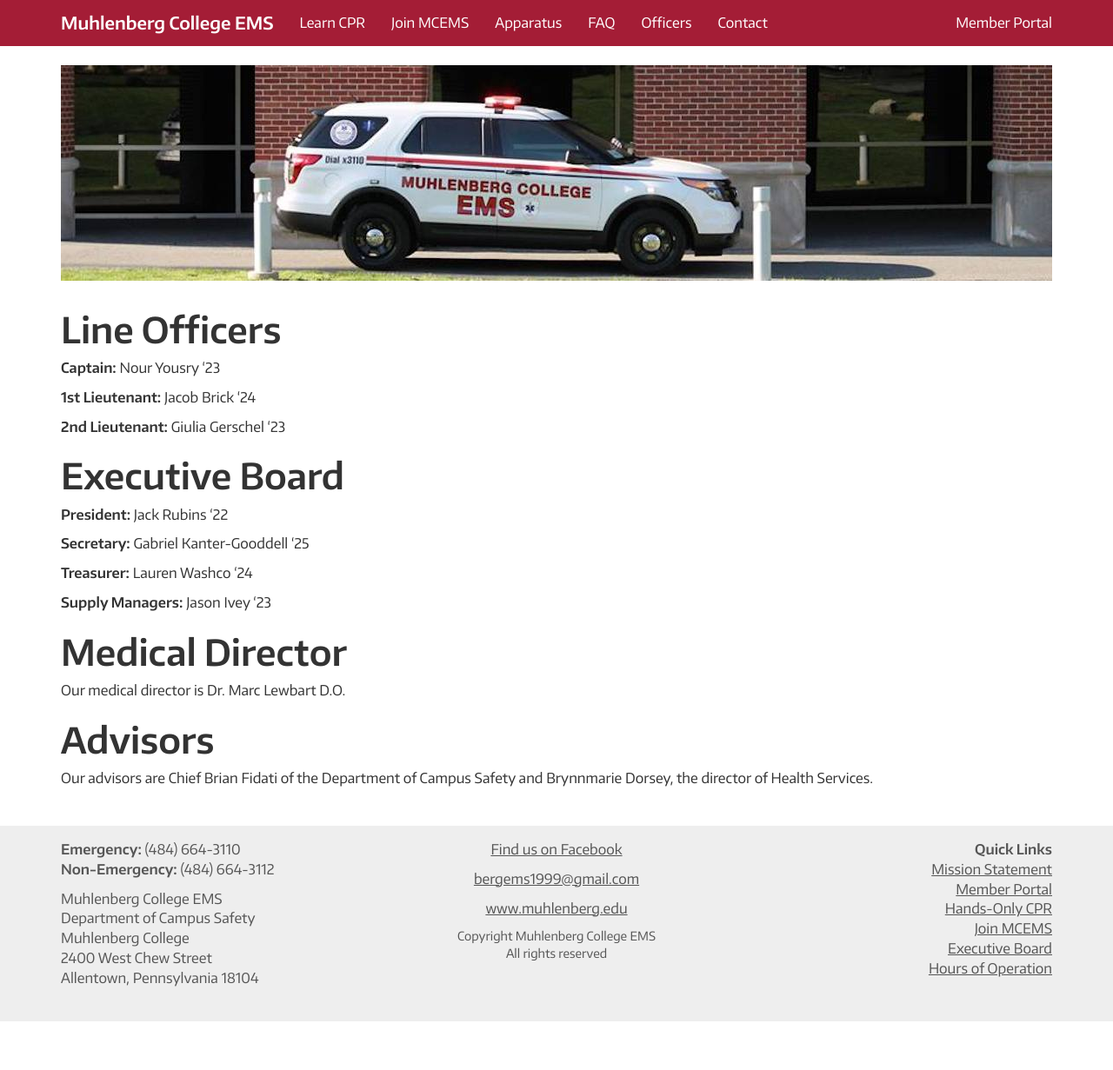
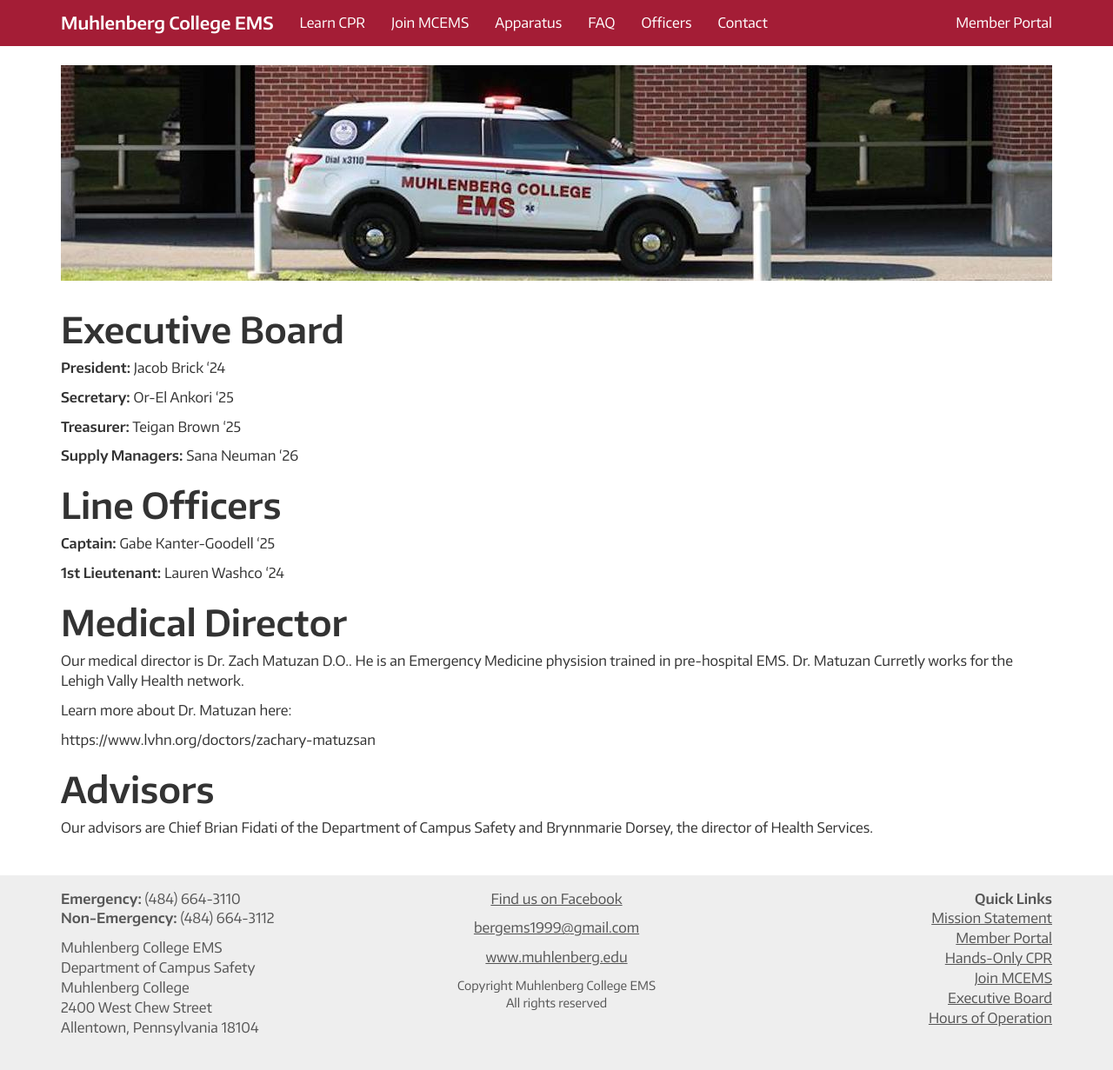
Before and after one commit to MCEMS/www, a Jekyll site: the page built from officers/index.markdown, in a window 1280 px wide. Shown: the whole page at 87% size. Built offline with Jekyll 4.4.1, drawn with Linux system fonts in a browser that asks for light colours; nearby versions of some CDN libraries; before the commit the page ends 1175 px from its top, so only the background shows below that.

Commit message:
Update index.markdown

```diff
--- a/officers/index.markdown
+++ b/officers/index.markdown
@@ -5,32 +5,34 @@
 description: Current MCEMS line officers, executive board, and advisors.
 ---
 
+Executive Board
+===============
+
+**President:** Jacob Brick '24
+
+**Secretary:** Or-El Ankori '25
+
+**Treasurer:** Teigan Brown '25
+
+**Supply Managers:** Sana Neuman '26
+
+
 Line Officers
 =============
 
-**Captain:** Nour Yousry '23
+**Captain:** Gabe Kanter-Goodell '25
 
-**1st Lieutenant:** Jacob Brick '24
-
-**2nd Lieutenant:** Giulia Gerschel '23
-
-
-Executive Board
-===============
-
-**President:** Jack Rubins '22
-
-**Secretary:** Gabriel Kanter-Gooddell '25
-
-**Treasurer:** Lauren Washco '24
-
-**Supply Managers:** Jason Ivey '23
+**1st Lieutenant:** Lauren Washco '24
 
 
 Medical Director
 ================
 
-Our medical director is Dr. Marc Lewbart D.O.
+Our medical director is Dr. Zach Matuzan D.O.. He is an Emergency Medicine physision trained in pre-hospital EMS. Dr. Matuzan Curretly works for the Lehigh Vally Health network.
+
+Learn more about Dr. Matuzan here:
+
+https://www.lvhn.org/doctors/zachary-matuzsan
 
 Advisors
 ========
```
